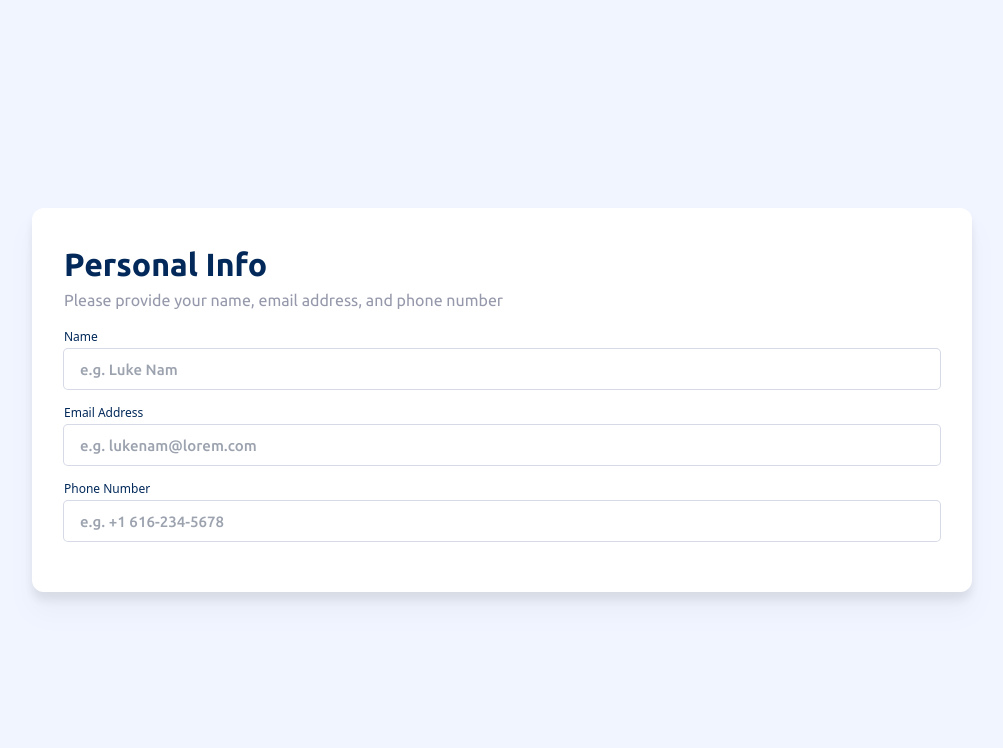
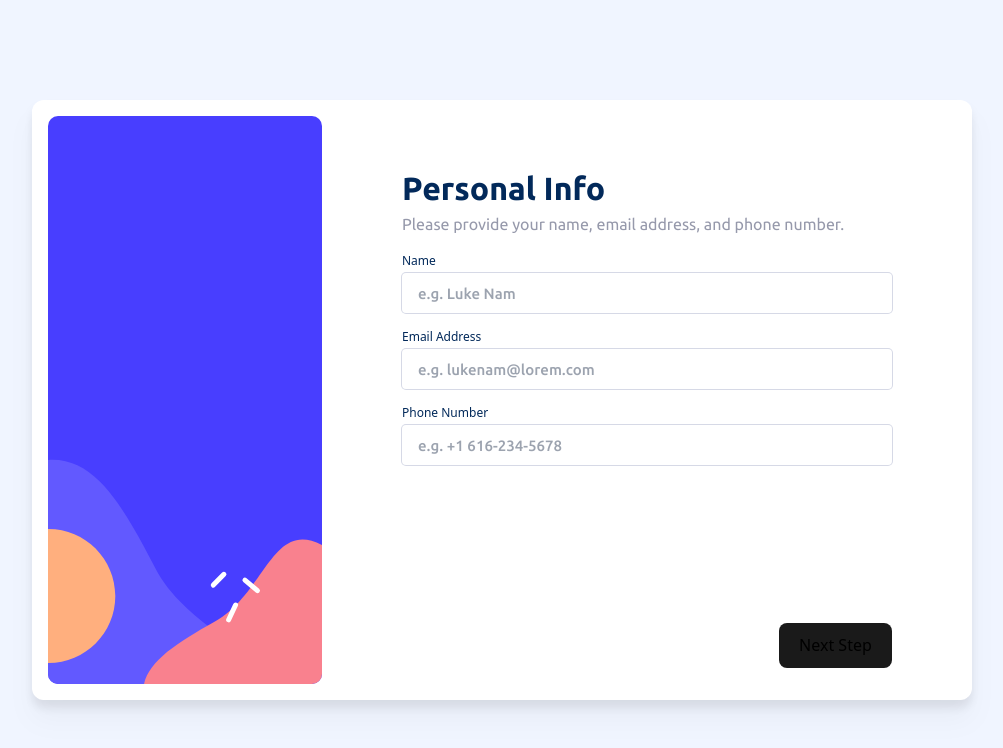
Before and after one commit to tnamdevnote/a11y-challenges, a React (Vite) app: page / in a window 1280 px wide. Shown: the top 748 px of the page, without its empty margins (138-1141 px from the left). Built offline with nearby package versions, Linux system fonts and the light colour scheme.

Commit message:
desktop form

```diff
--- a/src/App.jsx
+++ b/src/App.jsx
@@ -71,9 +71,34 @@ function App() {
           </span>
         ))}
       </div>
-      <section className="mx-8 my-[99px] min-h-96 w-full max-w-[940px] rounded-xl bg-white drop-shadow-xl md:top-0 lg:mx-auto">
-        <form id="multi-step_form" className="p-8">
+      <section className="mx-8 my-[99px] min-h-96 w-full max-w-[940px] rounded-xl bg-white drop-shadow-xl md:flex lg:mx-auto">
+        <div className="md:bg-bg-sidebar-desktop m-4 mr-0 hidden h-[568px] w-[274px] flex-shrink-0 md:block"></div>
+        <form
+          id="multi-step_form"
+          className="p-8 md:flex md:w-full md:flex-col md:justify-between md:px-20 md:pt-16"
+        >
           {currentStep}
+          <div className="hidden md:flex md:justify-end">
+            {!isStart && (
+              <button
+                className="mr-auto"
+                type="button"
+                form="multi-step_form"
+                onClick={back}
+              >
+                Go Back
+              </button>
+            )}
+            {isLast ? (
+              <button type="button" form="multi-step_form" onClick={next}>
+                Confirm
+              </button>
+            ) : (
+              <button type="button" form="multi-step_form" onClick={next}>
+                Next Step
+              </button>
+            )}
+          </div>
         </form>
       </section>
       <footer className="fixed bottom-0 flex h-[72px] w-full items-center justify-end bg-white md:hidden">
@@ -87,9 +112,15 @@ function App() {
             Go Back
           </button>
         )}
-        <button type="button" form="multi-step_form" onClick={next}>
-          Next Step
-        </button>
+        {isLast ? (
+          <button type="button" form="multi-step_form" onClick={next}>
+            Confirm
+          </button>
+        ) : (
+          <button type="button" form="multi-step_form" onClick={next}>
+            Next Step
+          </button>
+        )}
       </footer>
     </main>
   );
--- a/src/components/forms/YourInfoForm.tsx
+++ b/src/components/forms/YourInfoForm.tsx
@@ -6,7 +6,7 @@ function YourInfoForm() {
     <FormWrapper
       formId="multi-step-form"
       title="Personal Info"
-      subtitle="Please provide your name, email address, and phone number"
+      subtitle="Please provide your name, email address, and phone number."
     >
       <label className="flex flex-col gap-1 text-xs text-marine-blue">
         Name
--- a/tailwind.config.js
+++ b/tailwind.config.js
@@ -5,6 +5,8 @@ export default {
     extend: {
       backgroundImage: {
         "bg-sidebar-mobile": "url('/src/assets/images/bg-sidebar-mobile.svg')",
+        "bg-sidebar-desktop":
+          "url('/src/assets/images/bg-sidebar-desktop.svg')",
       },
       colors: {
         // Primary
```
